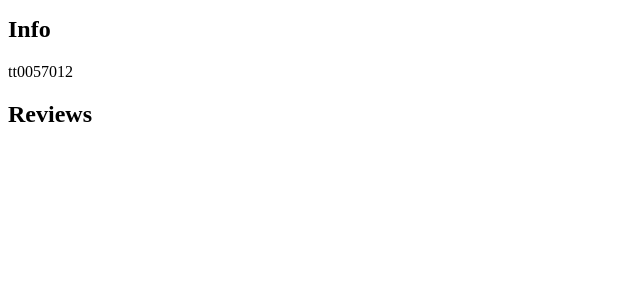
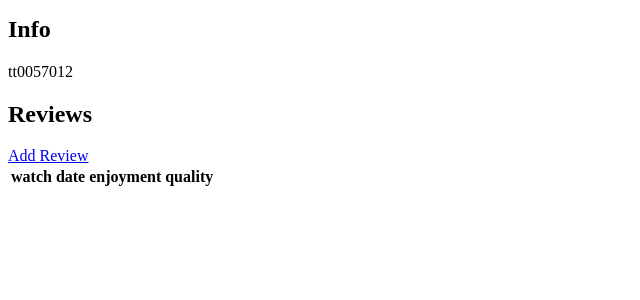
Before and after one commit to DirkTorre/website, a Django app: page /movies/details/2/ in a window 1280 px wide. Shown: the part 316-616 px from the top of the page, without its empty margins (0-640 px from the left). Run offline with Django 4.2, Linux system fonts and the light colour scheme; data comes from the database, SQL or seed files in the repository; data that the repository does not hold is empty.

Commit message:
created a link to the form for adding reviews and showed reviews on the detail view for the movie.

```diff
--- a/movie_reviews/templates/movie_reviews/movie_details.html
+++ b/movie_reviews/templates/movie_reviews/movie_details.html
@@ -30,6 +30,21 @@
 
 <div>
     <h2>Reviews</h2>
+    <a href="{% url 'movie_reviews:review-add' pk=movie_status_object.pk %}" class="btn btn-primary">Add Review</a>
+    <table>
+        <tr>
+            <th>watch date</th>
+            <th>enjoyment</th>
+            <th>quality</th>
+        </tr>
+        {% for review in movie_reviews %}
+        <tr>
+            <td>{{ review.watch_date }}</td>
+            <td>{{ review.enjoyment }}</td>
+            <td>{{ review.quality }}</td>
+        </tr>
+        {% endfor %}
+    </table>
 </div>
 
 {% endblock%}
--- a/movie_reviews/views.py
+++ b/movie_reviews/views.py
@@ -41,6 +41,9 @@ class AddMovieView(FormView):
 
 
 class MovieDetailView(DetailView, ModelFormMixin):
+    """
+    Details for a movie, defined by the tables MovieStatus and WatchedDates.
+    """
     model = MovieStatus
     form_class = MovieStatusForm
     template_name = "movie_reviews/movie_details.html"
@@ -58,6 +61,11 @@ class MovieDetailView(DetailView, ModelFormMixin):
         context = super().get_context_data(**kwargs)
         context['movie_status_object'] = self.get_object()
         context['movie_status_form'] = self.get_form()
+
+        # movie_status = MovieStatus.objects.get(id=2)
+
+        watched_dates = WatchedDates.objects.filter(tconst=context['movie_status_object']).order_by('watch_date')
+        context['movie_reviews'] = watched_dates
         return context
 
     def post(self, request, *args, **kwargs):
@@ -72,7 +80,7 @@ class MovieDetailView(DetailView, ModelFormMixin):
 
 class AddReviewView(CreateView):
     """
-    https://www.pythontutorial.net/django-tutorial/django-createview/
+    A view to create a review for a movie registered in MovieStatus.
     """
     model = WatchedDates
     fields = ['watch_date', 'enjoyment', 'quality']
```
Also changed, not shown: readme.md.
